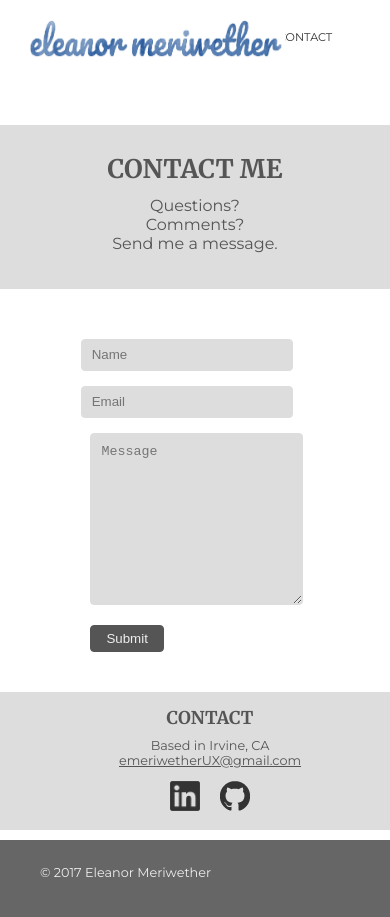
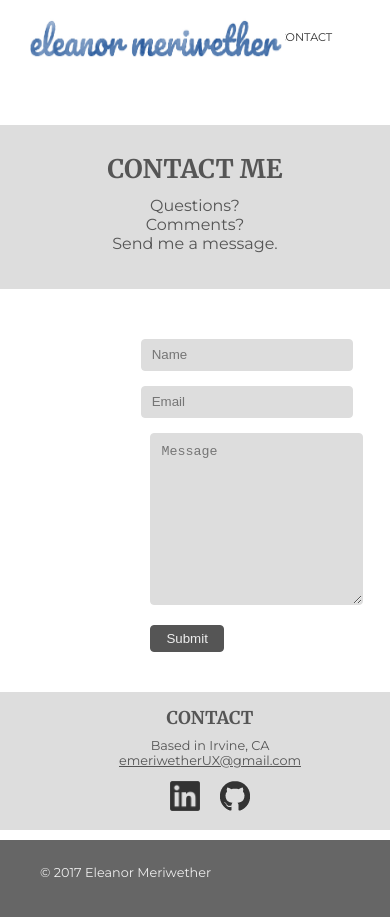
Before and after one commit to emeriwether/emeriwether.github.io, a Jekyll site: the page built from contact.html, in a window 390 px wide. Built offline with Jekyll 4.4.1, drawn with Linux system fonts in a browser that asks for light colours; nearby versions of some CDN libraries.

Commit message:
ct prev commit

```diff
--- a/css/styles.css
+++ b/css/styles.css
@@ -217,7 +217,7 @@
 @media screen and (max-width: 650px) {
     /*Contact*/
     section.contactInfo { margin-bottom: 0; margin-top: 40px; }
-    section.contactInfo #form {margin-left: 60px; margin-bottom: 40px; }
+    section.contactInfo #form {margin-left: 120px; margin-bottom: 40px; }
     section.contactInfo #info { width: 100%; }
 }
 
```
